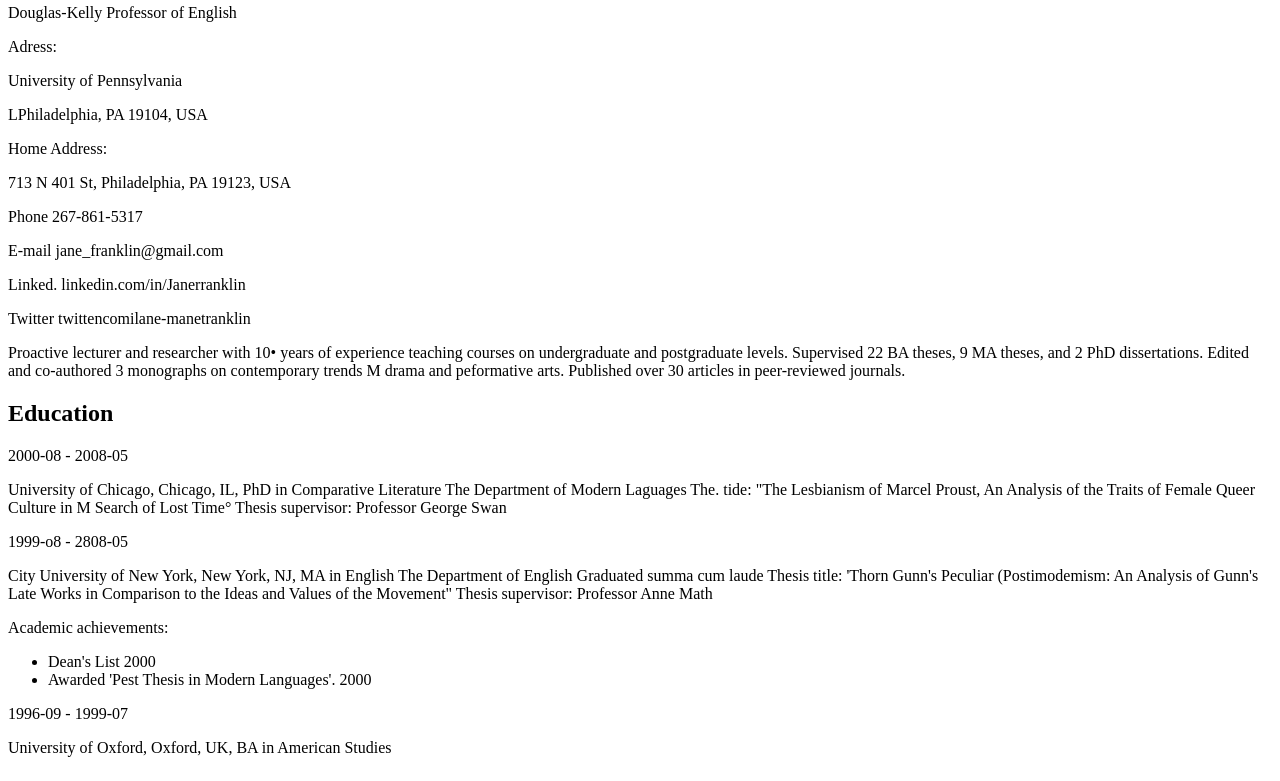
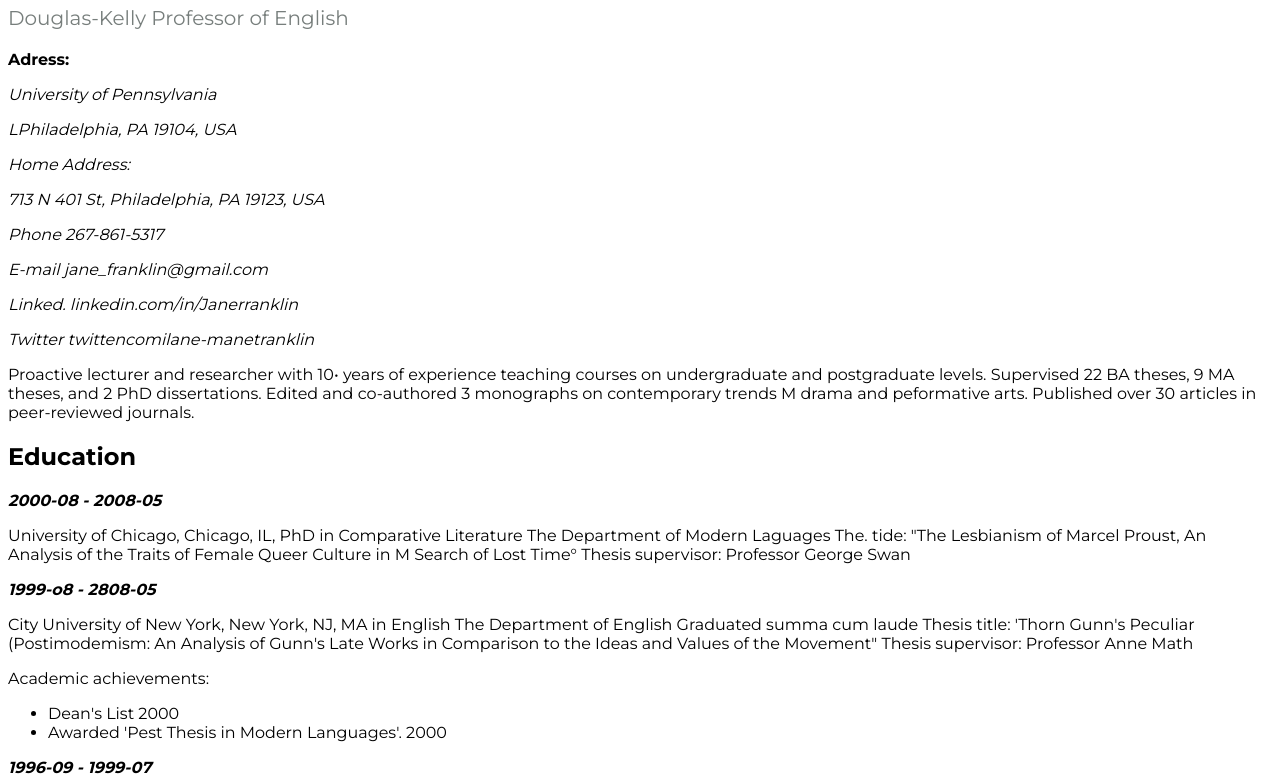
Before and after one commit to tetianamk/cvEmmetUse, a plain HTML site: page index.html in a window 1280 px wide. Shown: the part 76-857 px from the top of the page. Drawn offline with Linux system fonts and the light colour scheme.

Commit message:
add some style and change index.html

```diff
--- a/css/style.css
+++ b/css/style.css
@@ -4,6 +4,10 @@
 span {
   font-weight: 700;
 }
+.title-text {
+  color: #777e7c;
+  font-size: 20px;
+}
 .years {
   font-style: italic;
   font-weight: bold;
--- a/index.html
+++ b/index.html
@@ -4,23 +4,27 @@
     <meta charset="UTF-8" />
     <meta http-equiv="X-UA-Compatible" content="IE=edge" />
     <meta name="viewport" content="width=device-width, initial-scale=1.0" />
+    <link rel="preconnect" href="https://fonts.googleapis.com">
+    <link rel="preconnect" href="https://fonts.gstatic.com" crossorigin>
+    <link href="https://fonts.googleapis.com/css2?family=Montserrat:wght@400;700&display=swap" rel="stylesheet">
+    <link rel="stylesheet" href="css/style.css">
     <title>CV</title>
   </head>
   <body>
     <header>
       <h1>Jane Franklin</h1>
-      <p>Douglas-Kelly Professor of English</p>
-      <adress>
-        <span>Adress:</span>
+      <p class="title-text">Douglas-Kelly Professor of English</p>
+      <span>Adress:</span>
+      <address>
         <p>University of Pennsylvania </p>
         <p>LPhiladelphia, PA 19104, USA</p>
         <p>Home Address:</p>
         <p>713 N 401 St, Philadelphia, PA 19123, USA </p>
         <p>Phone 267-861-5317</p>
         <p>E-mail jane_franklin@gmail.com</p>
-      </adress>
-      <p>Linked. linkedin.com/in/Janerranklin </p>
-      <p>Twitter twittencomilane-manetranklin</p>
+        <p>Linked. linkedin.com/in/Janerranklin </p>
+        <p>Twitter twittencomilane-manetranklin</p>
+      </address>
       <p> Proactive lecturer and researcher with 10• years of experience teaching courses on undergraduate and postgraduate levels. Supervised
       22 BA theses, 9 MA theses, and 2 PhD dissertations. Edited and co-authored 3 monographs on contemporary trends M drama and peformative arts. Published over 30 articles in peer-reviewed journals.
       </p>
```
